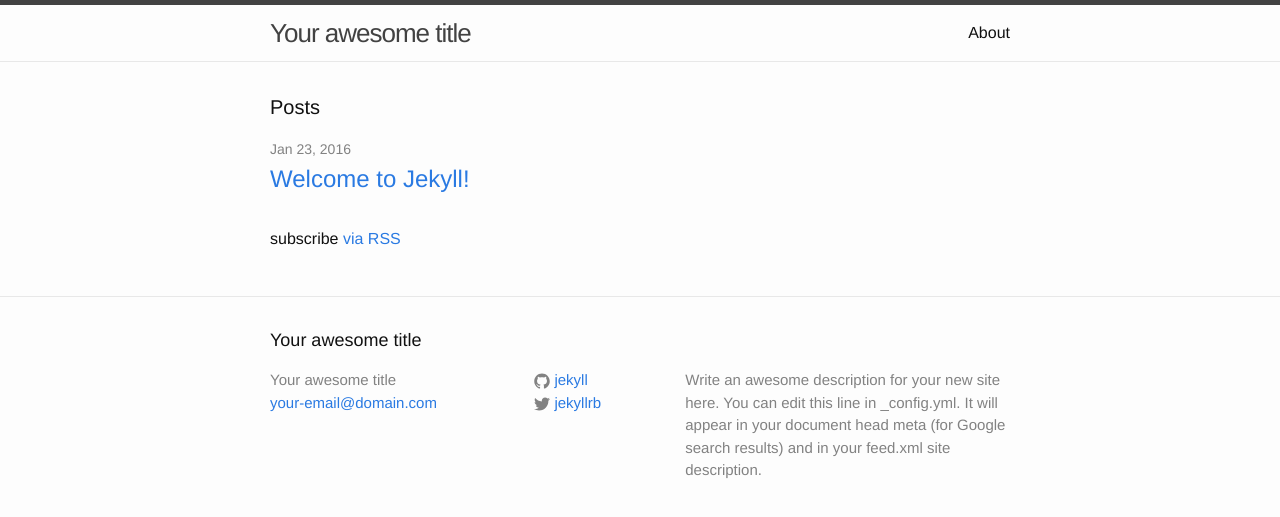
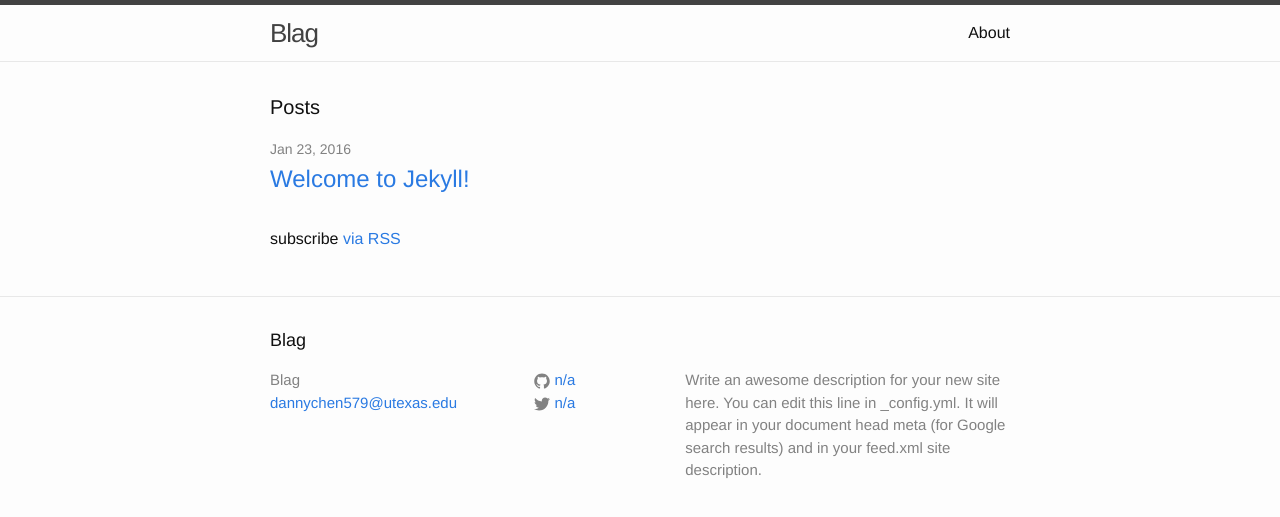
Before and after one commit to SrsBusiness/SrsBusiness.github.io.old, a Jekyll site: the page built from index.html, in a window 1280 px wide. Shown: the top 517 px of the page. Built offline with Jekyll 4.4.1, drawn with Linux system fonts in a browser that asks for light colours.

Commit message:
Personalized Blog

```diff
--- a/_config.yml
+++ b/_config.yml
@@ -1,14 +1,14 @@
 # Site settings
-title: Your awesome title
-email: your-email@domain.com
+title: Blag
+email: dannychen579@utexas.edu
 description: > # this means to ignore newlines until "baseurl:"
   Write an awesome description for your new site here. You can edit this
   line in _config.yml. It will appear in your document head meta (for
   Google search results) and in your feed.xml site description.
 baseurl: "" # the subpath of your site, e.g. /blog/
-url: "http://yourdomain.com" # the base hostname & protocol for your site
-twitter_username: jekyllrb
-github_username:  jekyll
+url: "http://an.us" # the base hostname & protocol for your site
+twitter_username: n/a
+github_username:  n/a
 
 # Build settings
 markdown: kramdown
```
